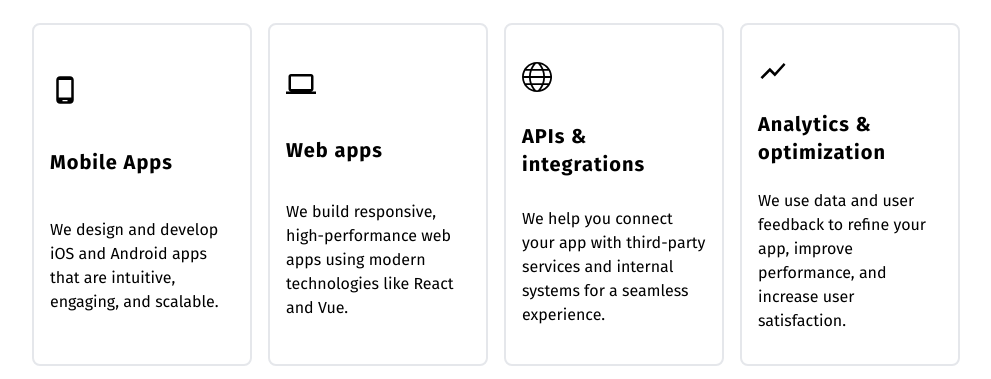
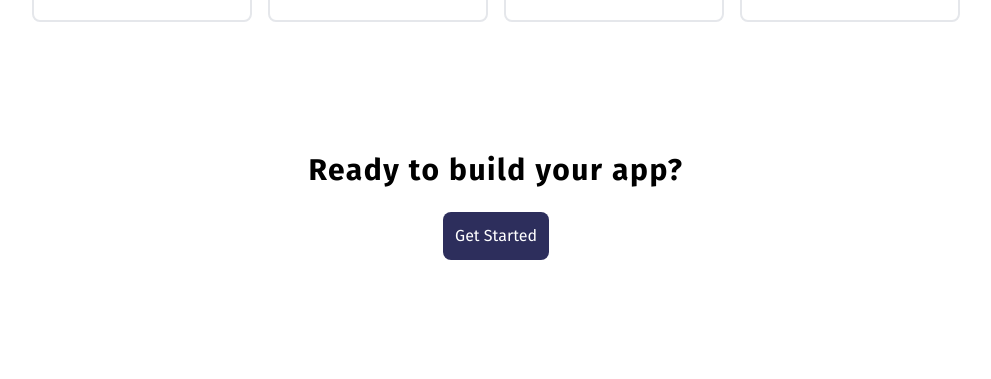
Before and after one commit to c4miloarriagada/kamay, a Next.js app: page /home in a window 1280 px wide. Shown: the part 710-1089 px from the top of the page, without its empty margins (144-1135 px from the left). Built offline with nearby package versions, Linux system fonts and the light colour scheme.

Commit message:
feature: add get started

```diff
--- /dev/null
+++ b/src/app/home/_components/GetStarted.tsx
@@ -0,0 +1,12 @@
+import { Button } from '@/components/Button/Button';
+
+export const GetStarted = () => {
+  return (
+    <div className='flex h-[20rem] w-full flex-col items-center justify-center gap-6'>
+      <span className='text-3xl font-bold tracking-wider max-md:text-2xl'>
+        Ready to build your app?
+      </span>
+      <Button disabled label='Get Started' />
+    </div>
+  );
+};
--- a/src/app/home/page.tsx
+++ b/src/app/home/page.tsx
@@ -1,5 +1,3 @@
-import { FaChartLine, FaMobileScreen } from 'react-icons/fa6';
-import { HiOutlineComputerDesktop } from 'react-icons/hi2';
 import { TfiWorld } from 'react-icons/tfi';
 import { Card } from './_components/Card';
 import { HeroImg } from './_components/HeroImg';
@@ -8,6 +6,7 @@ import {
   MdOutlinePhoneAndroid,
   MdOutlineShowChart,
 } from 'react-icons/md';
+import { GetStarted } from './_components/GetStarted';
 
 const data = [
   {
@@ -43,6 +42,9 @@ export default function Home() {
             <Card key={props.title} {...props} />
           ))}
         </section>
+        <div>
+          <GetStarted />
+        </div>
       </div>
     </section>
   );
--- a/src/components/Button/Button.tsx
+++ b/src/components/Button/Button.tsx
@@ -1,5 +1,5 @@
 interface Props {
-  onClick: () => void;
+  onClick?: () => void;
   label: string;
   disabled: boolean;
 }
@@ -11,7 +11,7 @@ export const Button = ({ onClick, label, disabled }: Props) => {
       aria-disabled={disabled}
       disabled={disabled}
       aria-label={label}
-      onClick={onClick}
+      // onClick={onClick}
     >
       {label}
     </button>
```
